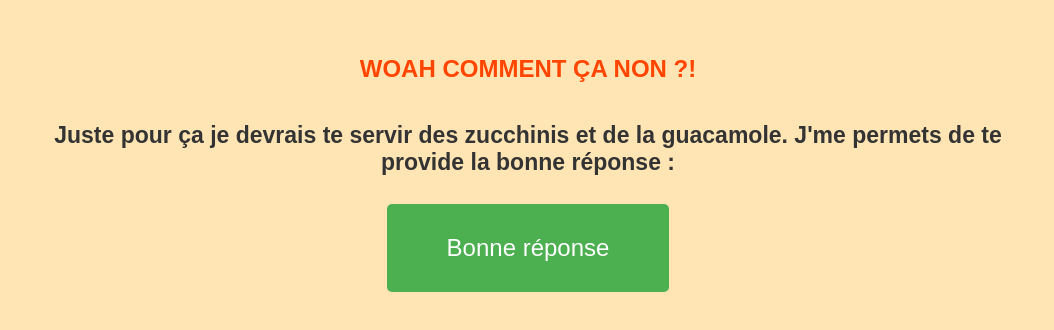
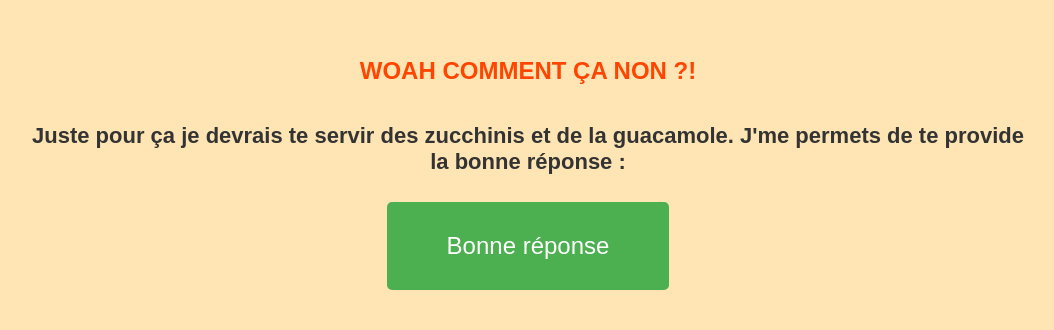
Before and after one commit to Oiyeeee01/sondageserieux, a plain HTML site: page detailsnon.html in a window 1280 px wide. Shown: the part 240-570 px from the top of the page, without its empty margins (112-1166 px from the left). Drawn offline with Linux system fonts and the light colour scheme.

Commit message:
Update detailsnon.html

```diff
--- a/detailsnon.html
+++ b/detailsnon.html
@@ -21,7 +21,7 @@
         }
         p {
             font-weight: bold;
-            font-size: 23px;
+            font-size: 22px;
             color: #333333;
             max-width: 80%;
         }
```
